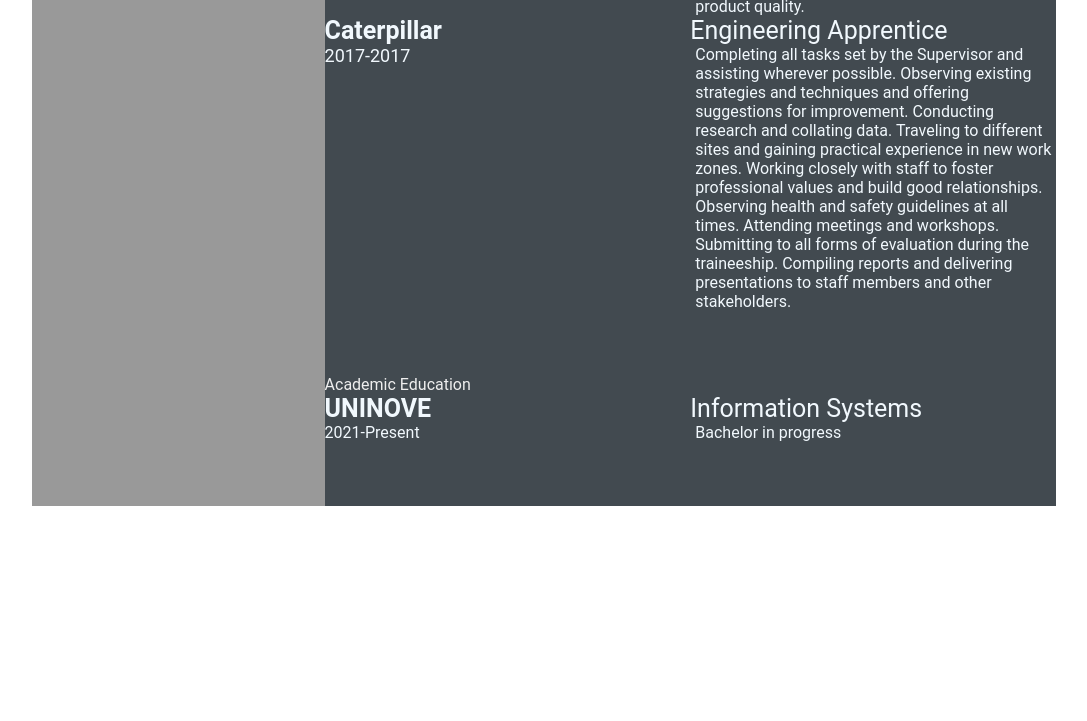
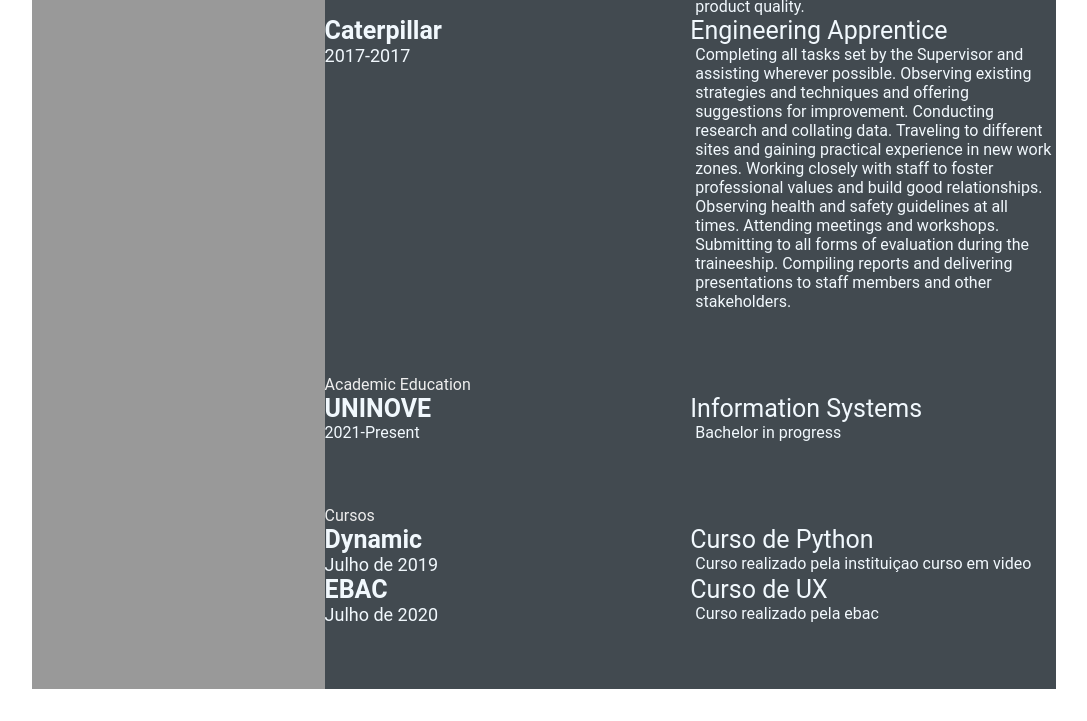
Before and after one commit to Buenovictor25/Buenovictor25.github.io, a plain HTML site: page index.html in a window 1280 px wide. Shown: the part 775-1496 px from the top of the page, without its empty margins (96-1183 px from the left). Before the commit the page ends 1313 px from the top, so only its background shows below. Drawn offline with Linux system fonts and the light colour scheme.

Commit message:
fifth day (#5)

```diff
--- a/index.html
+++ b/index.html
@@ -92,8 +92,10 @@
                             - Recommending any necessary adjustments and changes to production processes.
                             - Inspecting and testing the materials and equipment produced by Caterpillar.
                             - Using gadgets such as micrometer screw gauges to measure products.
-                            - Removing products that not meet production standards and recommending strategies to improve product quality.
-                            - Accepting or rejecting finished products and discussing inspection results with the production team.
+                            - Removing products that not meet production standards and recommending strategies to
+                            improve product quality.
+                            - Accepting or rejecting finished products and discussing inspection results with the
+                            production team.
                             - Performing inspections at random to assess product quality.
 
                         </p>
@@ -133,6 +135,30 @@
                     </div>
                 </div>
             </section>
+            <section class="awards gap">
+                <div class="right-title">Cursos</div>
+                <div class="awards-contents">
+                    <div class="awards-left">
+                        <p class="awards-company-name">Dynamic</p>
+                        <p class="awards-time-period">Julho de 2019</p>
+                    </div>
+                    <div class="awards-right">
+                        <p class="awards-name">Curso de Python</p>
+                        <p class="awards-desc">
+                            Curso realizado pela instituiçao curso em video
+                        </p>
+                    </div>
+                    <div class="awards-left">
+                        <p class="awards-company-name">EBAC</p>
+                        <p class="awards-time-period">Julho de 2020</p>
+                    </div>
+                    <div class="awards-right">
+                        <p class="awards-name">Curso de UX</p>
+                        <p class="awards-desc">
+                            Curso realizado pela ebac
+                        </p>
+                </div>
+            </section>
         </section>
     </main>
 </body>
```
Lines whose indentation alone changed are shown as unchanged.
